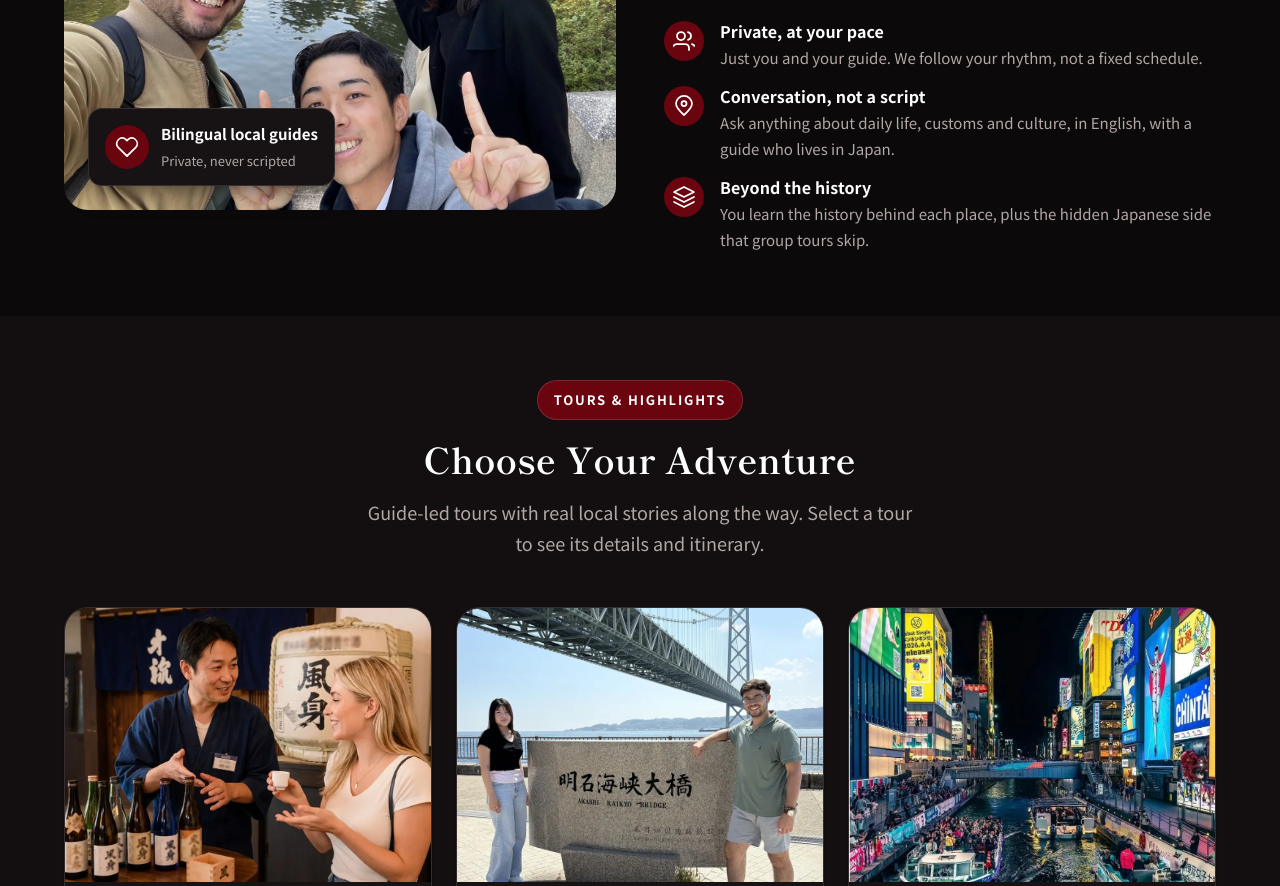
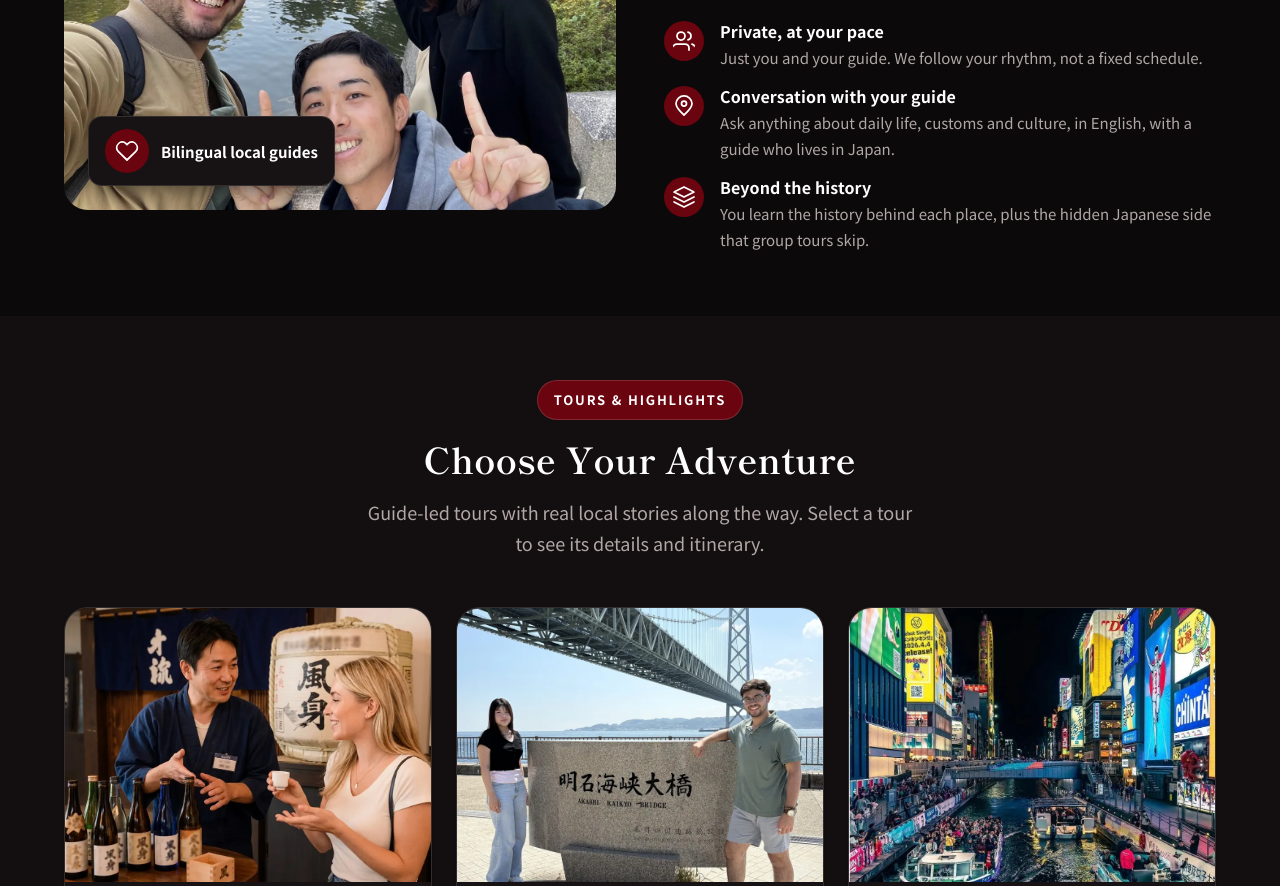
Before and after one commit to juanparodriguez619-art/cokoro-tour-website, a plain HTML site: page index.html in a window 1280 px wide. Shown: the part 1761-2647 px from the top of the page. Drawn offline with Linux system fonts and the light colour scheme.

Commit message:
Remove 'scripted' wording from badge and value card
Co-Authored-By: Claude Sonnet 5.5 <noreply@anthropic.com>

```diff
--- a/index.html
+++ b/index.html
@@ -4,7 +4,7 @@
 <meta charset="UTF-8">
 <meta name="viewport" content="width=device-width, initial-scale=1">
 <title>CoKoro Tour — Experience the Japanese Heart</title>
-<meta name="description" content="CoKoro Tour: experience the Japanese heart — private, guide-led tours in Kobe, Osaka and the center of Japan, with a bilingual local guide — real local stories, not a script. Book securely via GetYourGuide.">
+<meta name="description" content="CoKoro Tour: experience the Japanese heart — private, guide-led tours in Kobe, Osaka and the center of Japan, with a bilingual local guide — real local stories. Book securely via GetYourGuide.">
 
 <link rel="preconnect" href="https://fonts.googleapis.com">
 <link rel="preconnect" href="https://fonts.gstatic.com" crossorigin>
@@ -102,7 +102,6 @@
             <svg viewBox="0 0 24 24" fill="none" stroke="currentColor" stroke-width="1.75" stroke-linecap="round" stroke-linejoin="round"><path d="M20.8 4.6a5.5 5.5 0 0 0-7.8 0L12 5.6l-1-1a5.5 5.5 0 0 0-7.8 7.8l1 1L12 21l7.8-7.6 1-1a5.5 5.5 0 0 0 0-7.8Z"/></svg>
             <div>
               <strong>Bilingual local guides</strong>
-              <span>Private, never scripted</span>
             </div>
           </div>
         </div>
@@ -121,7 +120,7 @@
             <div class="value-item">
               <svg viewBox="0 0 24 24" fill="none" stroke="currentColor" stroke-width="1.75" stroke-linecap="round" stroke-linejoin="round"><path d="M12 21c-4.5-4-8-7.5-8-11.5A8 8 0 0 1 12 2a8 8 0 0 1 8 7.5C20 13.5 16.5 17 12 21Z"/><circle cx="12" cy="9.5" r="2.5"/></svg>
               <div>
-                <h3>Conversation, not a script</h3>
+                <h3>Conversation with your guide</h3>
                 <p>Ask anything about daily life, customs and culture, in English, with a guide who lives in Japan.</p>
               </div>
             </div>
```
